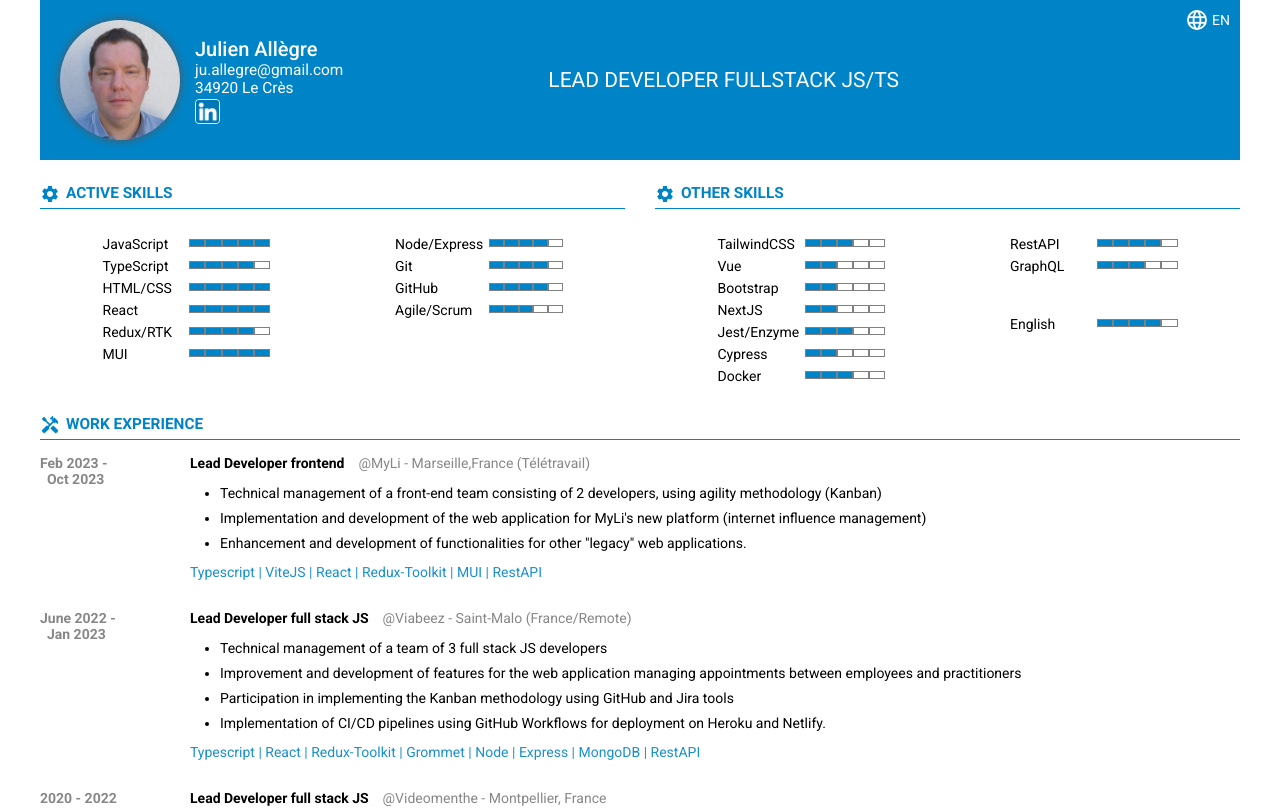
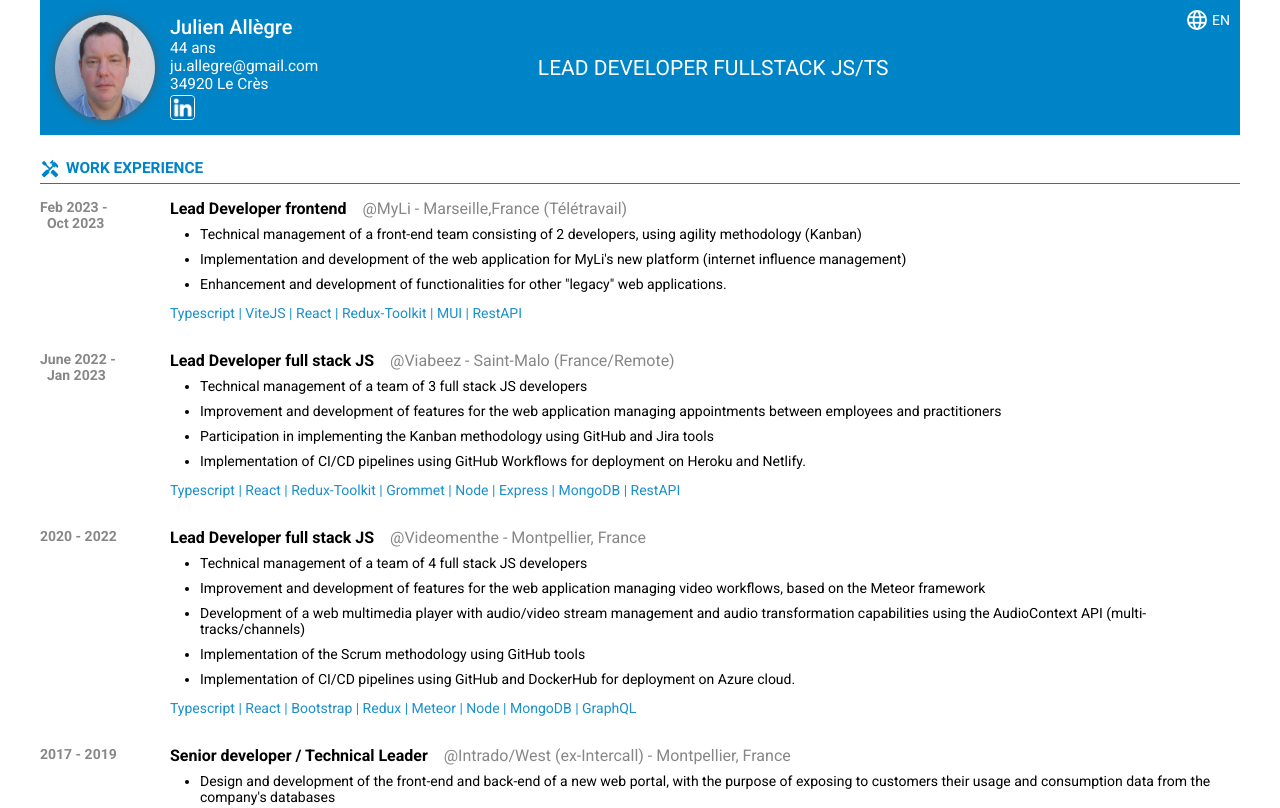
Before and after one commit to JAllegre/cv, a React (Create React App) app: page / in a window 1280 px wide. Shown: the top 808 px of the page. Built offline with nearby package versions, Linux system fonts and the light colour scheme.

Commit message:
fit the print mode

```diff
--- a/src/Header.js
+++ b/src/Header.js
@@ -21,7 +21,7 @@ const useStyles = createUseStyles({
     justifyContent: 'space-between',
     alignItems: 'center',
     flexWrap: 'wrap',
-    padding: '20px 20px',
+    padding: '15px 15px',
     marginBottom: '10px',
     '@media (max-width: 1200px)': {
       padding: '10px 10px',
@@ -35,7 +35,7 @@ const useStyles = createUseStyles({
   myFace: {
     // margin: '20px 20px 20px 40px',
     borderRadius: '50%',
-    width: '120px',
+    width: '100px',
     boxShadow: '0 0 10px #555555'
   },
 
@@ -110,6 +110,8 @@ const useStyles = createUseStyles({
     marginRight: '5px'
   }
 });
+const now = new Date();
+const myAge = Math.floor((now.getFullYear() * 12 + now.getMonth() + 1 - (1976 * 12 + 5)) / 12);
 
 function Header({ language, onChangeLanguage, intl }) {
   const classes = useStyles();
@@ -119,12 +121,14 @@ function Header({ language, onChangeLanguage, intl }) {
   }
 
   const langTooltip = intl.formatMessage({ id: 'str.change.language.tooltip' });
+
   return (
     <header className={classes.header}>
       <div className={classes.identity}>
         <img className={classes.myFace} src={myFace} alt="my face" />
         <div className={classes.locate}>
           <div className={classes.name}>Julien Allègre</div>
+          <div>{myAge} ans</div>
           <div>ju.allegre@gmail.com</div>
           <div className={classes.phone}>07 85 31 03 14</div>
           <div>34920 Le Crès</div>
--- a/src/LineXp.js
+++ b/src/LineXp.js
@@ -26,7 +26,7 @@ const useStyles = createUseStyles({
     display: 'flex',
     flexDirection: 'column',
     alignItems: 'flex-start',
-    padding: '0 0 0 20px',
+    padding: '0 0 0 0',
     '& ul': {
       paddingInlineStart: '30px'
     },
@@ -34,8 +34,11 @@ const useStyles = createUseStyles({
       padding: '0 0 0 0'
     }
   },
+  lineRoleLoc: {
+    marginBottom: '4px',
+    fontSize: '16px'
+  },
   lineRole: {
-    marginBottom: '10px',
     fontWeight: 'bold'
   },
   lineLocation: {
@@ -80,7 +83,7 @@ function LineXp({ id, intl }) {
     <div className={classes.line}>
       <div className={classes.linePeriod} dangerouslySetInnerHTML={formatPeriodText(intl.formatMessage({ id: `str.${id}.period` }))}></div>
       <div className={classes.lineContent}>
-        <div style={{ display: 'flex' }}>
+        <div className={classes.lineRoleLoc} style={{ display: 'flex' }}>
           <div className={classes.lineRole}>{intl.formatMessage({ id: `str.${id}.role` })}</div>
           <div className={classes.lineLocation}>
             {'\u00A0 \u00A0'} @{intl.formatMessage({ id: `str.${id}.location` })}
--- a/src/Main.js
+++ b/src/Main.js
@@ -23,8 +23,8 @@ function Main() {
   const classes = useStyles();
   return (
     <main className={classes.main}>
+      <SectionXp />
       <SectionSkills />
-      <SectionXp />
       <SectionEducation />
     </main>
   );
--- a/src/Section.js
+++ b/src/Section.js
@@ -3,11 +3,7 @@ import { createUseStyles } from 'react-jss';
 
 const useStyles = createUseStyles({
   section: {
-    //backgroundColor: '#f3f3f3',
     overflow: 'hidden',
-    // borderRadius: '4px',
-    // border: '1px solid grey',
-    // boxShadow: '2px 2px 3px 1px #cecece',
     margin: '0 0 15px 0',
     maxWidth: '1200px',
     width: '100%'
--- a/src/SectionXp.js
+++ b/src/SectionXp.js
@@ -1,12 +1,12 @@
 import React, { useState } from 'react';
 import { FormattedMessage, injectIntl } from 'react-intl';
 import { createUseStyles } from 'react-jss';
-import { ReactComponent as Icon } from './images/handyman-black-18dp.svg';
+import LineXp from './LineXp';
 import PrintPageBreaker from './PrintPageBreaker';
 import Section from './Section';
 import SectionContent from './SectionContent';
 import SectionTitle from './SectionTitle';
-import LineXp from './LineXp';
+import { ReactComponent as Icon } from './images/handyman-black-18dp.svg';
 
 const useStyles = createUseStyles({
   content: {
@@ -33,8 +33,8 @@ function SectionXp({ intl }) {
           <LineXp key="xp6" id="xp6" />
           <LineXp key="xp5" id="xp5" />
           <LineXp key="xp4" id="xp4" />
+          <LineXp key="xp3" id="xp3" />
           <PrintPageBreaker />
-          <LineXp key="xp3" id="xp3" />
           <LineXp key="xp2" id="xp2" />
           <LineXp key="xp1" id="xp1" />
         </div>
```
